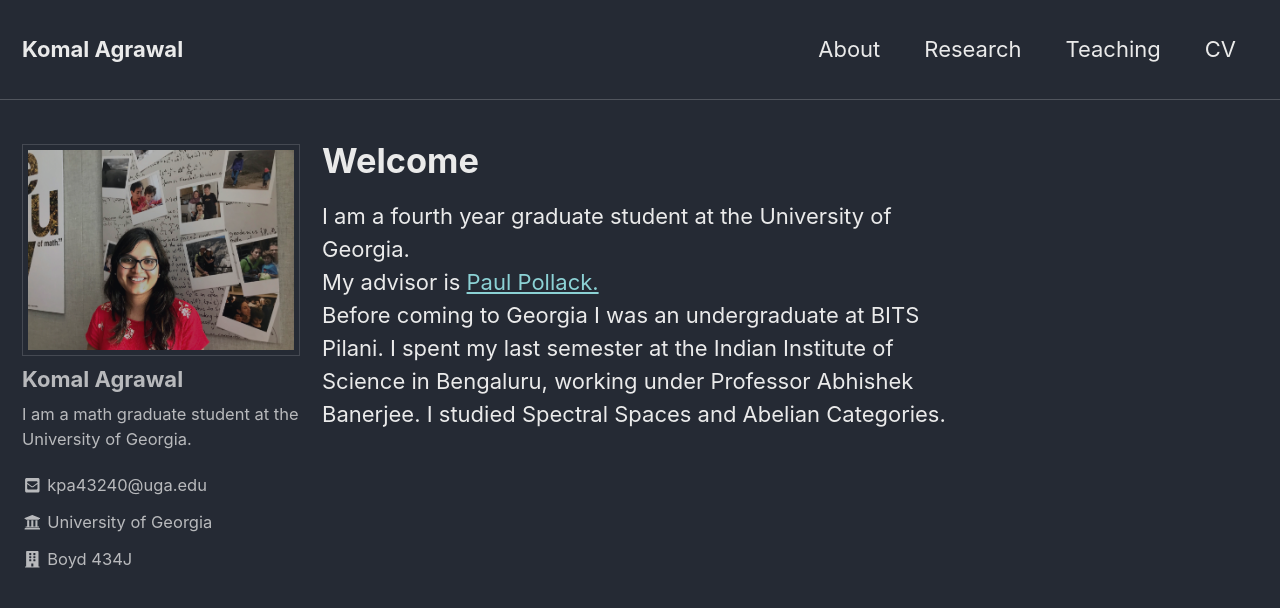
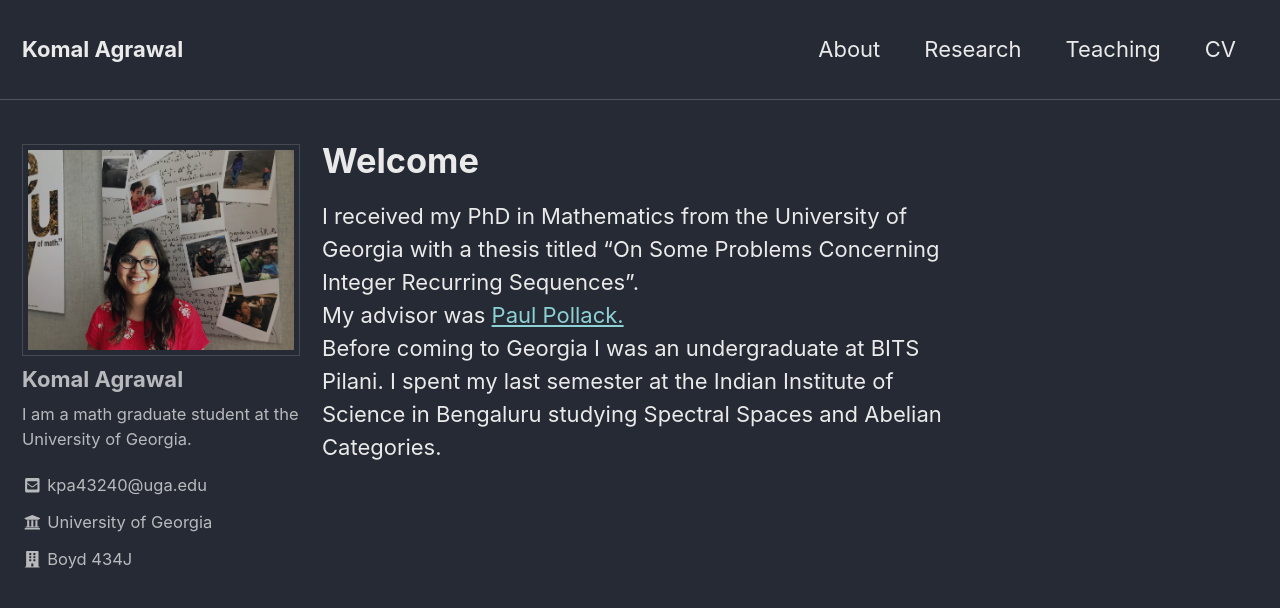
Before and after one commit to komala033/komala033.github.io, a Jekyll site: the page built from index.md, in a window 1280 px wide and 900 px high. Shown: the top 608 px of the window. Built offline with Jekyll 4.4.1, drawn with Linux system fonts in a browser that asks for light colours; nearby versions of some CDN libraries.

Commit message:
Update index.md

```diff
--- a/index.md
+++ b/index.md
@@ -3,8 +3,7 @@ layout: posts
 title: Welcome
 ---
 
-I am a fourth year graduate student at the University of Georgia. <br/>
-My advisor is <a href="http://pollack.uga.edu" target="_blank">Paul Pollack.</a> <br/>
+I received my PhD in Mathematics from the University of Georgia with a thesis titled "On Some Problems Concerning Integer Recurring Sequences". <br/>
+My advisor was <a href="http://pollack.uga.edu" target="_blank">Paul Pollack.</a> <br/>
 Before coming to Georgia I was an undergraduate at BITS Pilani.
-I spent my last semester at the Indian Institute of Science in Bengaluru, working under Professor Abhishek Banerjee.
-I studied Spectral Spaces and Abelian Categories.
+I spent my last semester at the Indian Institute of Science in Bengaluru studying Spectral Spaces and Abelian Categories.
```
